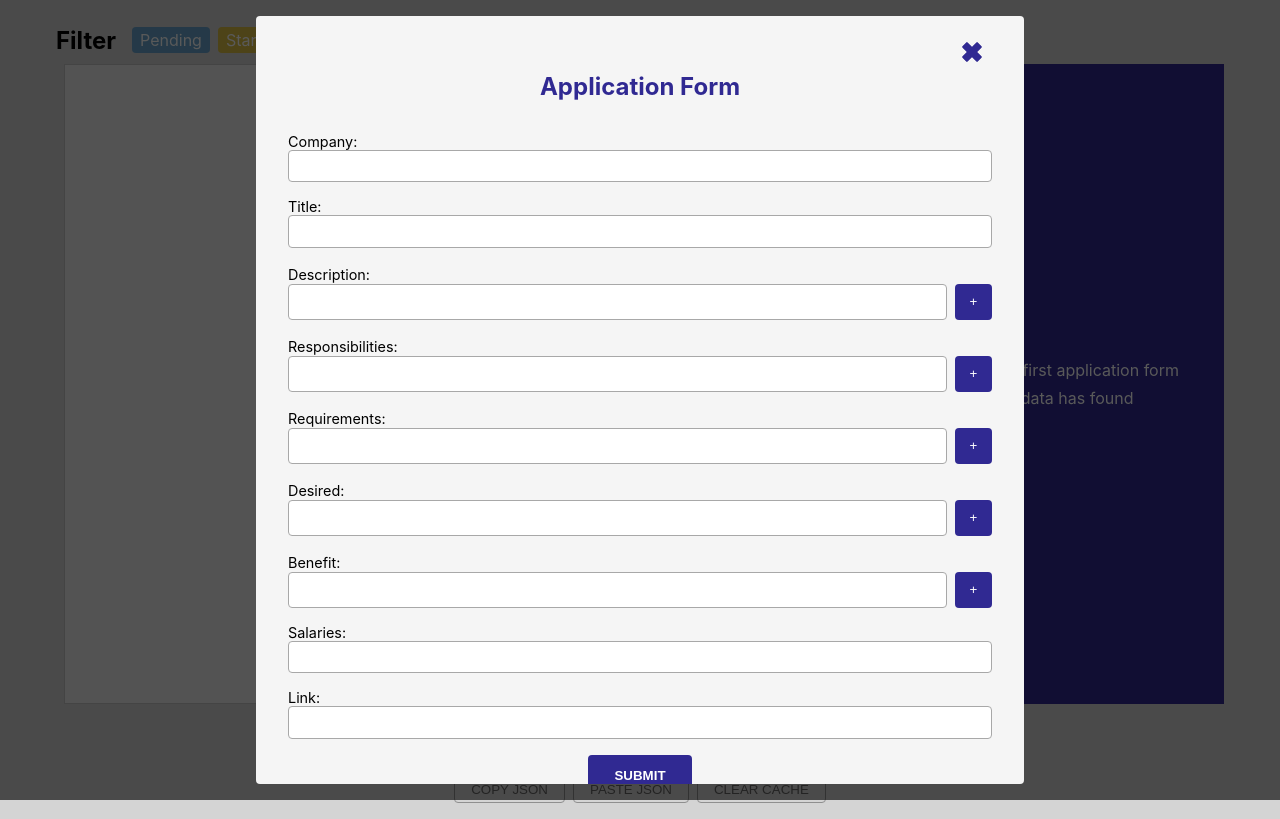
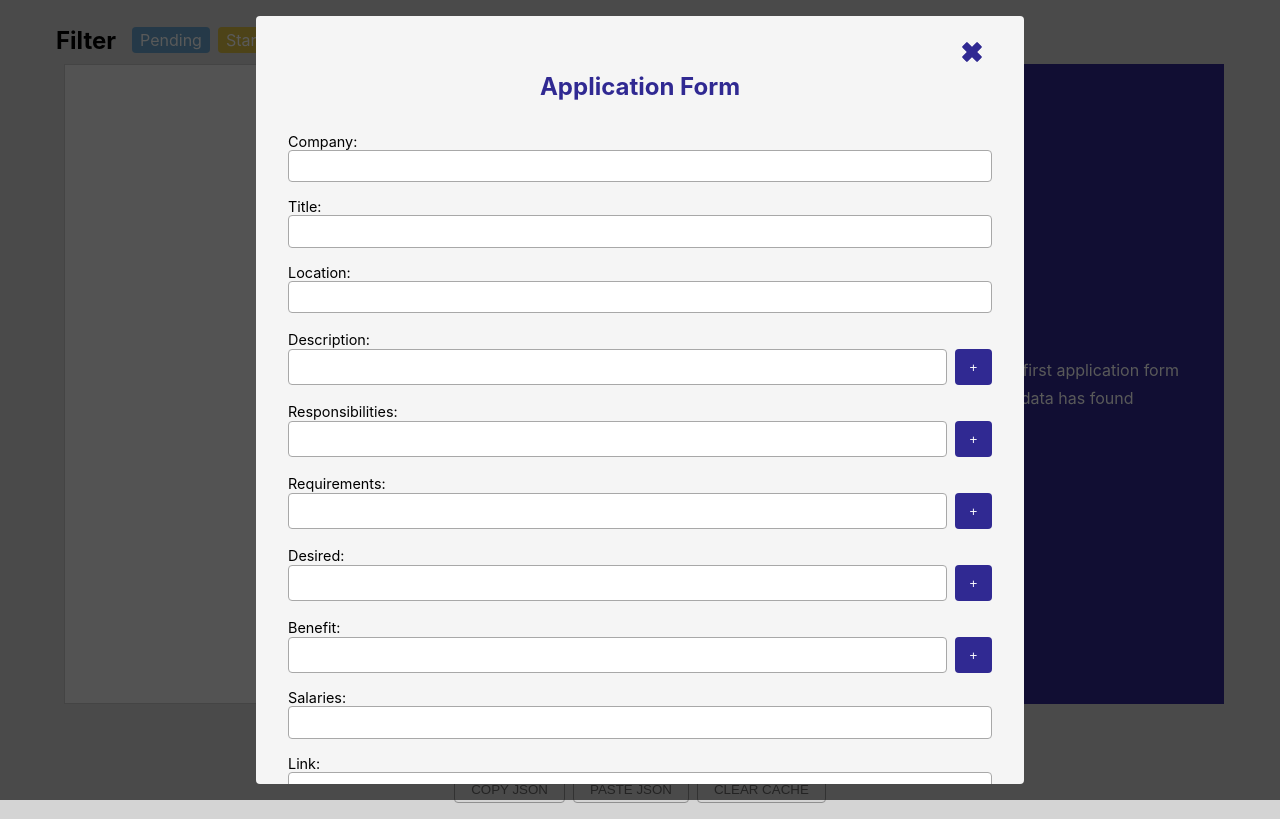
Before and after one commit to SunilPark1129/sp-joblist, a React (Create React App) app: page / in a window 1280 px wide. Both pictures are taken after a click on the button "adding new form". Built offline with nearby package versions, Linux system fonts and the light colour scheme.

Commit message:
ADD - location input & text

```diff
--- a/src/component/Add.js
+++ b/src/component/Add.js
@@ -14,6 +14,7 @@ const strInitVal = {
   title: "",
   salaries: "",
   link: "",
+  location: "",
 };
 
 function AddBox({ arr, setArr, propertyKey }) {
@@ -79,6 +80,7 @@ function AddModal({ setOpened, hasOpened, renderForm }) {
       benefit: arr.benefit,
       salaries: str.salaries,
       link: str.link,
+      location: str.location,
       status: "pending",
     };
 
@@ -149,6 +151,15 @@ function AddModal({ setOpened, hasOpened, renderForm }) {
                 <input
                   type="text"
                   id="title"
+                  onChange={stringChangeHandler}
+                  autoComplete="off"
+                />
+              </label>
+              <label>
+                Location:{" "}
+                <input
+                  type="text"
+                  id="location"
                   onChange={stringChangeHandler}
                   autoComplete="off"
                 />
--- a/src/component/ListItems.js
+++ b/src/component/ListItems.js
@@ -44,6 +44,7 @@ const ListItems = ({ data, getStatus, removeForm }) => {
     benefit,
     link,
     status,
+    location,
   } = data;
 
   function RemoveModal() {
@@ -134,6 +135,11 @@ const ListItems = ({ data, getStatus, removeForm }) => {
             <span>Title:</span> {title}
           </p>
         )}
+        {location && (
+          <p>
+            <span>Location:</span> {location}
+          </p>
+        )}
         {description.length !== 0 && (
           <div>
             <p>
```
